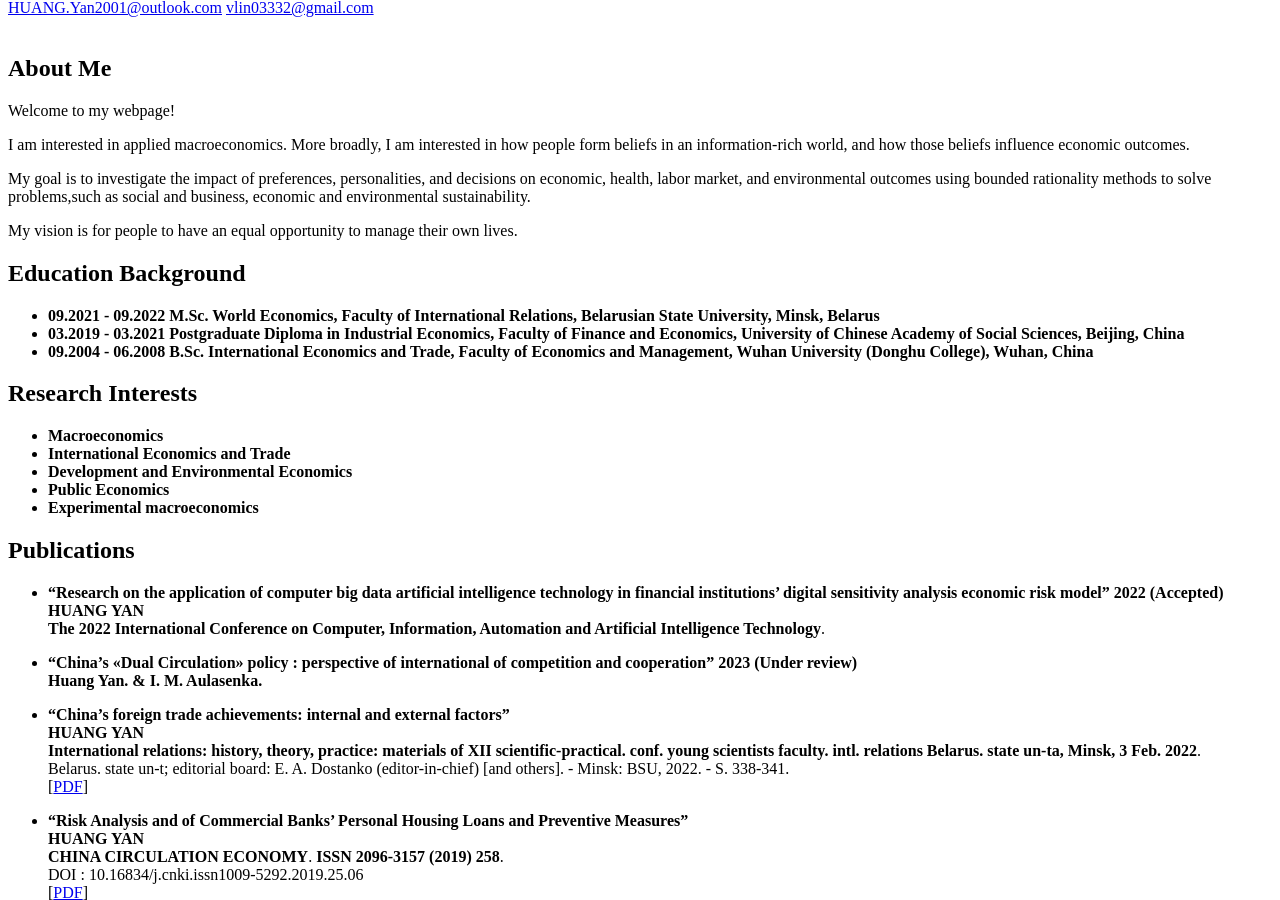
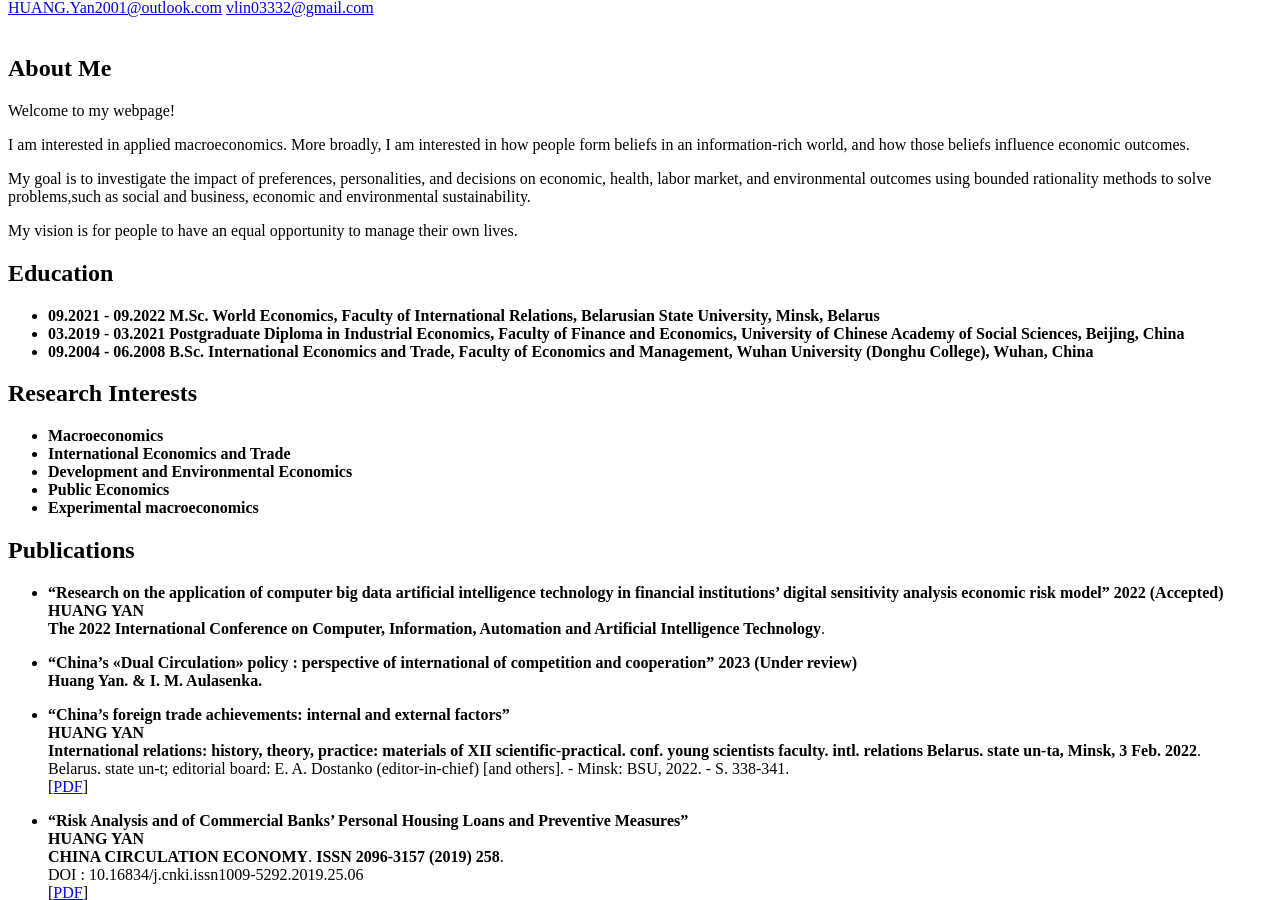
Before and after one commit to huangyan211/HuangYan, a Jekyll site: the page built from index.md, in a window 1280 px wide and 900 px high, scrolled down 2633 px. Built offline with Jekyll 4.4.1, drawn with Linux system fonts in a browser that asks for light colours; nearby versions of some CDN libraries; a style sheet for code colours, icons or effects is not loaded; our own code applies the rules of GitHub Pages for plain Markdown files.

Commit message:
Update index.md

```diff
--- a/index.md
+++ b/index.md
@@ -12,7 +12,7 @@ My goal is to investigate the impact of preferences, personalities, and decision
 
 My vision is for people to have an equal opportunity to manage their own lives.
 
-## Education Background
+## Education
 - **09.2021 - 09.2022     M.Sc. World Economics, Faculty of International Relations, Belarusian State University, Minsk, Belarus**
 - **03.2019 - 03.2021     Postgraduate Diploma in Industrial Economics, Faculty of Finance and Economics, University of Chinese Academy of Social Sciences, Beijing, China**
 - **09.2004 - 06.2008     B.Sc. International Economics and Trade, Faculty of  Economics and Management, Wuhan University (Donghu College), Wuhan, China**
```
